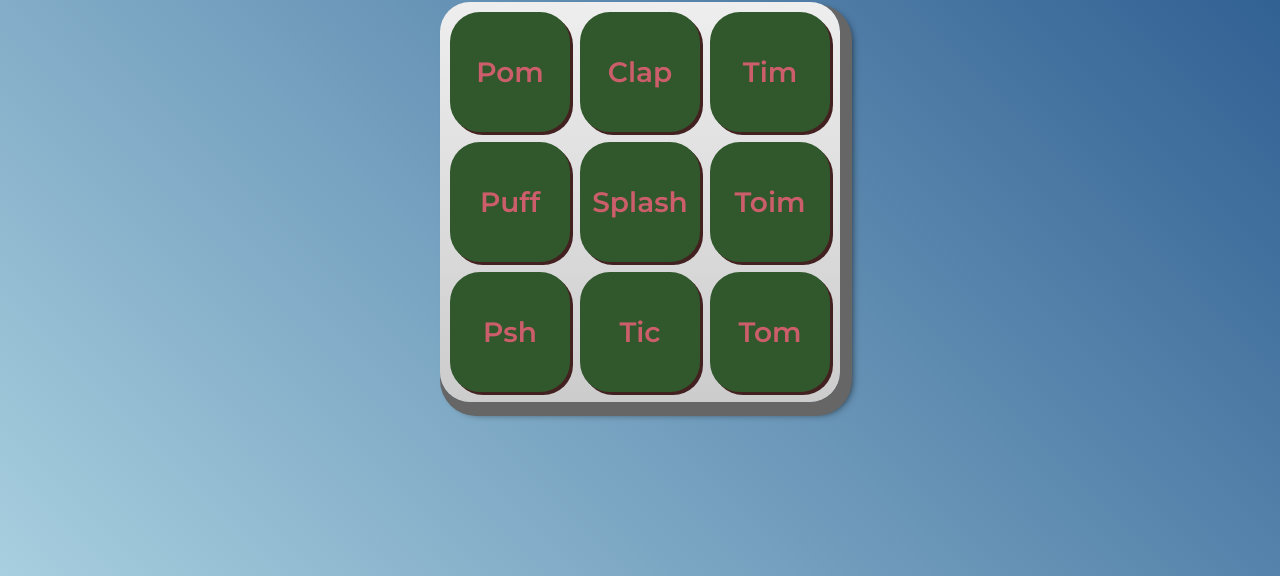
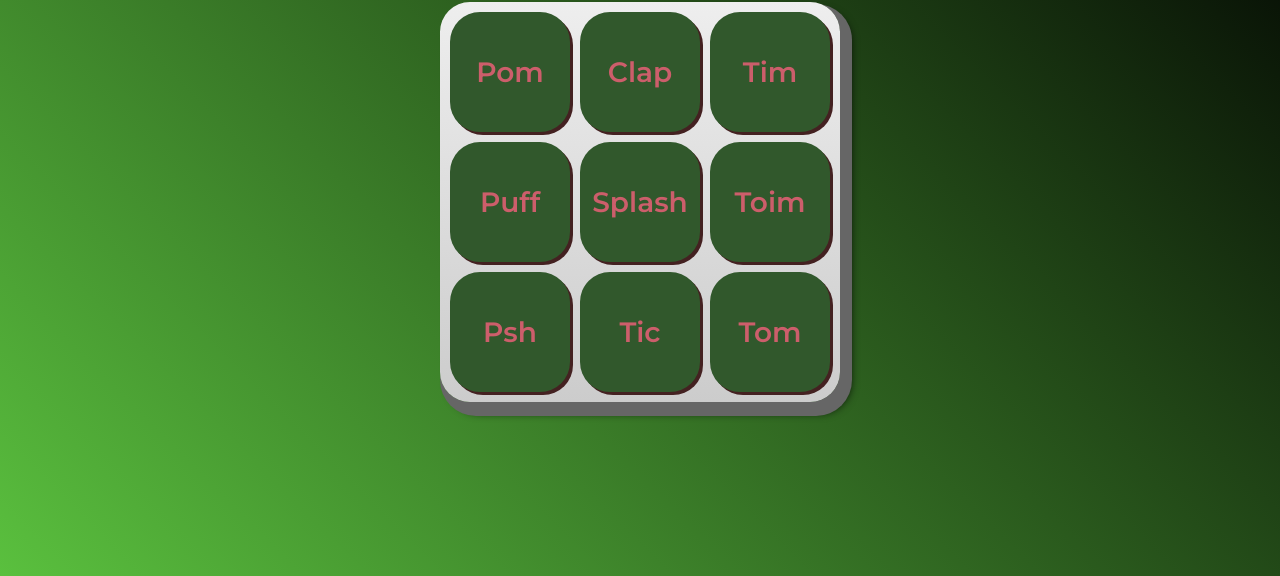
Before and after one commit to Marta444rodrigues/Tancredo-2B-JS, a plain HTML site: page index.html in a window 1280 px wide. Shown: the part 224-800 px from the top of the page. Drawn offline with Linux system fonts and the light colour scheme.

Commit message:
AULA 18/09/23

```diff
--- a/css/estilos.css
+++ b/css/estilos.css
@@ -8,7 +8,7 @@
 
 body {
   align-items: center;
-  background: linear-gradient(45deg, #a7cfdf 0%,#23538a 100%);
+  background: linear-gradient(45deg, #5ac03e 0%,#000000 100%);
   display: flex;
   justify-content: center;
   flex-direction: column;
```
